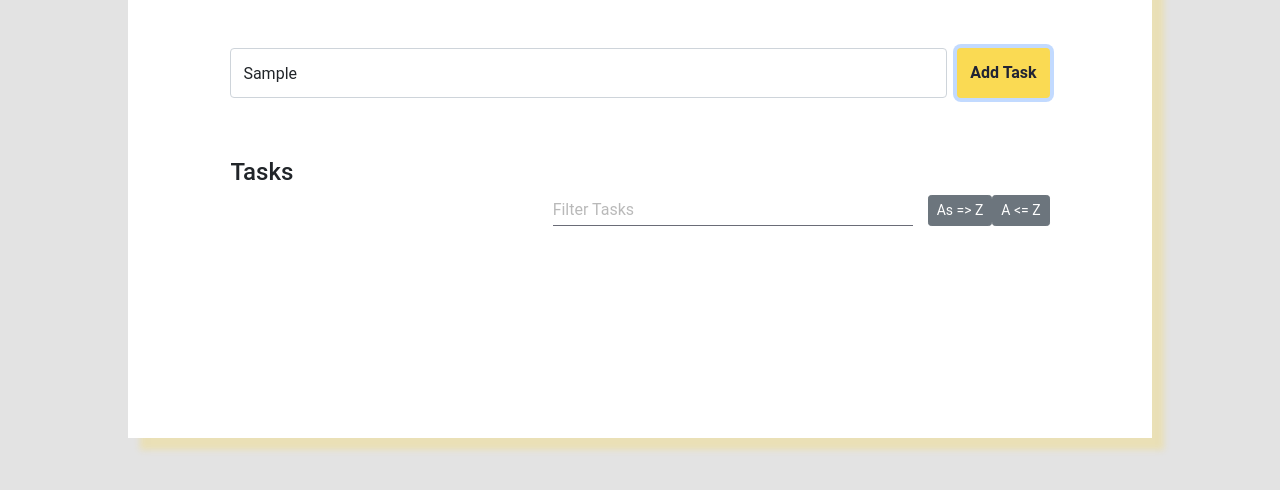
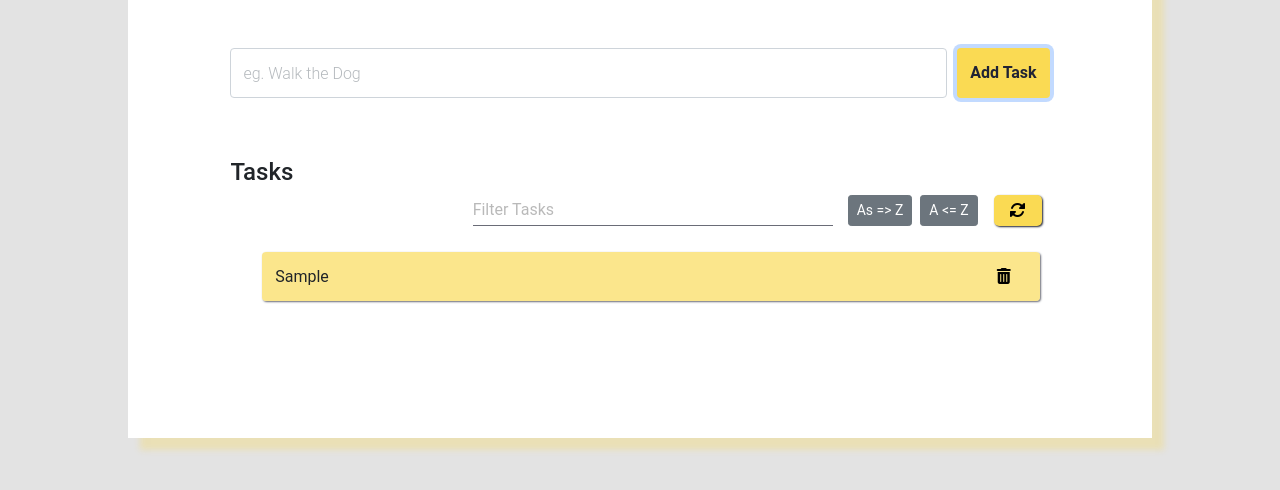
Before and after one commit to Bisrategebriel/taskplorer, a plain HTML site: page index.html in a window 1280 px wide. Both pictures are taken after typing "Sample" into the empty fields and a click on the input "Add Task". Shown: the part 256-746 px from the top of the page. Drawn offline with nearby package versions, Linux system fonts and the light colour scheme.

Commit message:
Add Task, Remove Task, Clear All Tasks and Filter Task

```diff
--- a/css/style.css
+++ b/css/style.css
@@ -106,6 +106,7 @@ body {
 .task-list-card {
   width: 80%;
   margin: 0 auto;
+  overflow: auto;
 }
 #filter {
   width: 360px;
@@ -127,3 +128,65 @@ body {
   display: flex;
   justify-content: flex-end;
 }
+
+.ascend, .descend {
+  margin-right: .5rem;
+}
+
+.clear-and-refresh {
+  padding: 0 1rem;
+  margin: 0 .5rem;
+  display: flex;
+  align-items: center;
+  background: #FADA53;
+  border: none;
+  border-radius: 5px;
+  box-shadow: 1px 1px 2px #202334;
+}
+
+.collections {
+  list-style: none;
+  display: flex;
+  flex-flow: column nowrap;
+  margin-top: 10px;
+  width: 100%;
+  height: 200px;
+  overflow-y: scroll;
+}
+
+::-webkit-scrollbar {
+  width: 5px;
+}
+
+::-webkit-scrollbar-track {
+  background: #aaa;
+}
+
+::-webkit-scrollbar-thumb {
+  border-radius: 5px;
+  background: #6A6C77;
+}
+
+::-webkit-scrollbar-thumb:hover {
+  background: #6A6C77aa;
+}
+
+.collection-list{
+  background: #FADA53aa;
+  border-radius: 4px;
+  padding: 0.8rem;
+  box-shadow: 1px 1px 2px #6A6C77;
+  margin-top: 1rem;
+  margin-right: 10px;
+}
+
+.trashed {
+  float: right;
+  margin-right: 1rem;
+  color: black;
+  cursor: pointer;
+}
+
+.trashed:hover {
+  color: red;
+}
--- a/index.html
+++ b/index.html
@@ -8,6 +8,7 @@
 
   <!-- CSS only -->
   <link href="https://cdn.jsdelivr.net/npm/bootstrap@5.1.3/dist/css/bootstrap.min.css" rel="stylesheet" integrity="sha384-1BmE4kWBq78iYhFldvKuhfTAU6auU8tT94WrHftjDbrCEXSU1oBoqyl2QvZ6jIW3" crossorigin="anonymous">
+  <link rel="stylesheet" href="https://cdnjs.cloudflare.com/ajax/libs/font-awesome/6.0.0-beta2/css/all.min.css" integrity="sha512-YWzhKL2whUzgiheMoBFwW8CKV4qpHQAEuvilg9FAn5VJUDwKZZxkJNuGM4XkWuk94WCrrwslk8yWNGmY1EduTA==" crossorigin="anonymous" referrerpolicy="no-referrer" />
   <link rel="stylesheet" href="/css/style.css">
 
 </head>
@@ -34,6 +35,7 @@
         <input type="text" name="filter" id="filter" placeholder="Filter Tasks">
         <button class="ascend btn btn-sm btn-secondary mr-2">As => Z</button>
         <button class="descend btn btn-sm btn-secondary">A <= Z</button>
+        <button class="clear-and-refresh"><i class="fas fa-sync-alt"></i></button>
       </div>
       <ul class="collections"></ul>
     </div>
--- a/js/app.js
+++ b/js/app.js
@@ -4,6 +4,7 @@ const formTask = document.querySelector("#task-form");
 const taskInput = document.querySelector("#task");
 const taskList = document.querySelector(".collections");
 const filterTask = document.querySelector("#filter");
+const clearAndRefresh = document.querySelector(".clear-and-refresh");
 
 // show date
 const options = {
@@ -17,19 +18,66 @@ const today = new Date();
 dateElement.innerHTML = today.toLocaleDateString("en-US", options);
 
 function loadAllEvents() {
-  function addTask(e) {
-    e.preventDefault();
-  }
-
-  function removeTask(e) {}
-
-  function filterTask(e) {}
-
-  function storeToLocalStorage(e) {}
-
-  function removeFromLocalStorage(e) {}
-
   formTask.addEventListener("submit", addTask);
+  taskList.addEventListener("click", removeTask);
+  clearAndRefresh.addEventListener("click", clearTasks);
+  filterTask.addEventListener("keyup", filterTasks);
 }
 
 loadAllEvents();
+
+function addTask(e) {
+  if (taskInput.value === "") {
+    alert("Please add task first!");
+  }
+
+  const itemList = document.createElement("li");
+  itemList.className = "collection-list";
+
+  itemList.appendChild(document.createTextNode(taskInput.value));
+
+  const link = document.createElement("a");
+  link.className = "trashed";
+
+  link.innerHTML = `<i class="fas fa-trash-alt"></i>`;
+
+  itemList.appendChild(link);
+
+  taskList.appendChild(itemList);
+
+  taskInput.value = "";
+
+  e.preventDefault();
+}
+
+function removeTask(e) {
+  if (e.target.parentElement.classList.contains("trashed")) {
+    if (confirm("Are you sure?")) {
+      e.target.parentElement.parentElement.remove();
+    }
+  }
+}
+
+function clearTasks(e) {
+  while (taskList.firstChild) {
+    taskList.removeChild(taskList.firstChild);
+  }
+}
+
+function filterTasks(e) {
+  const text = e.target.value.toLowerCase();
+
+  document.querySelectorAll(".collection-list").forEach((task) => {
+    const item = task.firstChild.textContent;
+
+    if (item.toLowerCase().indexOf(text) != -1) {
+      task.style.display = "block";
+    } else {
+      task.style.display = "none";
+    }
+  });
+}
+
+function storeToLocalStorage(e) {}
+
+function removeFromLocalStorage(e) {}
```
Also changed, not shown: 1 other file.
